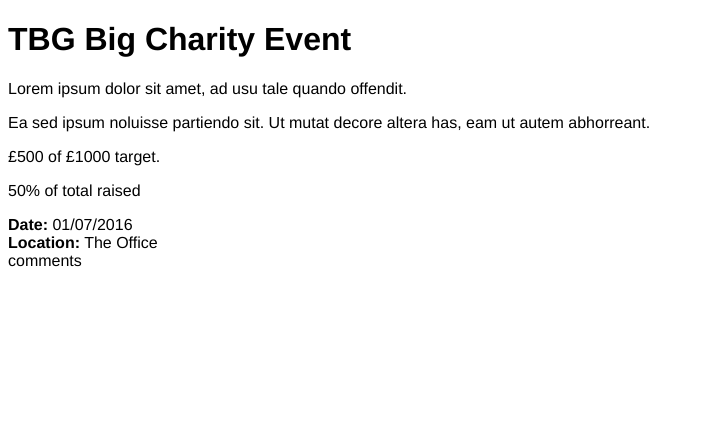
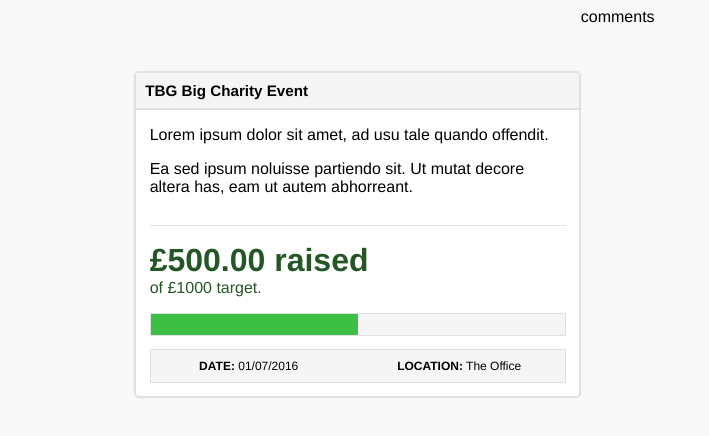
Before and after one commit to thebeansgroup/frontender-task_vanilla, a website built with webpack: page public/index.html in a window 1280 px wide. Shown: the whole page, without its empty margins (0-709 px from the left). Built offline with nearby package versions, Linux system fonts and the light colour scheme.

Commit message:
Implemented left-hand pane
Left-hand pane is now implemented as in the mock-up. Required smell
changed to elements.js to meet mockup. Also added styling to styles.css

```diff
--- a/public/css/styles.css
+++ b/public/css/styles.css
@@ -1,3 +1,75 @@
 body {
   font-family: "Helvetica Neue", Helvetica, Arial, sans-serif;
+  background-color: #F8F8F8;
 }
+
+.event {
+  background: white;
+  border: 2px solid #dfe0e6;
+  border-radius: 5px;
+
+  float: left;
+  margin-left: 10%;
+  margin-top: 5%;
+  max-width: 35%;
+  height: 20%;
+}
+
+.event__title__container {
+  background: #F5F5F5;
+  border-bottom: 2px solid #dfe0e6;
+  width: auto;
+}
+
+.event__title {
+  margin: 0;
+  padding: 2%;
+  font-size: 95%;
+}
+
+.event__description {
+  margin: 3%;
+  padding-bottom: 3%;
+  border-bottom: 1px solid #dfe0e6;
+}
+
+.event__funding {
+  margin: 3%;
+}
+
+.event__funding__totals {
+  color: #245626;
+}
+
+.event__funding__raised {
+  font-size: 200%;
+  font-weight: bold;
+}
+
+.event__progress__meter{
+  background: #F5F5F5;
+  border: 1px solid #dfe0e6;
+}
+
+.event__progress__percent {
+  background: #3CBF42;
+  padding-bottom: 5%;
+}
+
+.event__details {
+  margin-left: 3%;
+  margin-right: 3%;
+  margin-bottom: 3%;
+  background: #F5F5F5;
+  border: 1px solid #dfe0e6;
+  overflow: hidden;
+  padding: 2%;
+}
+
+.event__details__date, .event__details__location {
+  width: 40%;
+  display: inline;
+  float: left;
+  font-size: 75%;
+  margin-left: 10%;
+}
--- a/src/components/event/elements.js
+++ b/src/components/event/elements.js
@@ -9,7 +9,9 @@ export class Title {
 
   render() {
     return `
+    <div class="event__title__container">
       <h1 class="event__title">${this.title}</h1>
+    </div>
     `
   }
 }
@@ -44,8 +46,9 @@ export class Funding {
 
     return `
       <div class="event__progress">
-        <p class="event__progress__total">${percentage}% of total raised</p>
-        <b class="event__progress_meter" style="width: ${percentage}%"></b>
+        <div class="event__progress__meter">
+          <div class="event__progress__percent" style="width: ${percentage}%"></div>
+        </div>
       </div>
     `;
   }
@@ -54,7 +57,8 @@ export class Funding {
     return `
       <div class="event__funding">
         <p class="event__funding__totals">
-          <span class="event__funding__raised">£${this.funding.raised/100}</span>
+          <span class="event__funding__raised">£${(this.funding.raised/100).toFixed(2)} raised</span>
+          <br>
           of £${this.funding.target/100} target.
         </p>
         ${this.renderProgress()}
@@ -77,10 +81,10 @@ export class Details {
     return `
       <div class="event__details">
         <div class="event__details__date">
-          <strong>Date:</strong> ${this.date}
+          <strong>DATE:</strong> ${this.date}
         </div>
         <div class="event__details__location">
-          <strong>Location:</strong> ${this.location}
+          <strong>LOCATION:</strong> ${this.location}
         </div>
       </div>
     `
```
